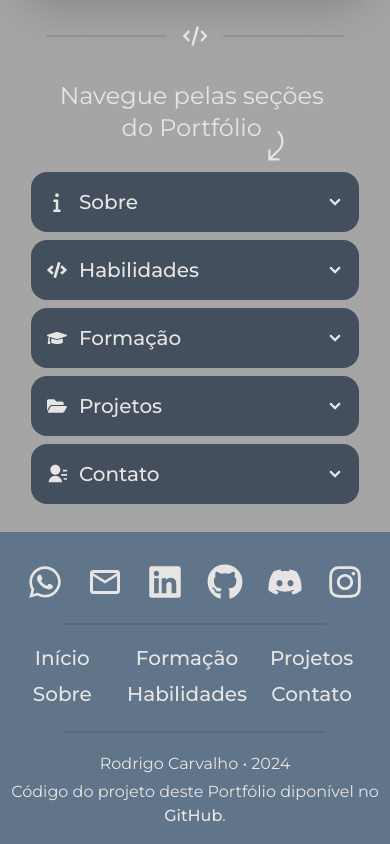
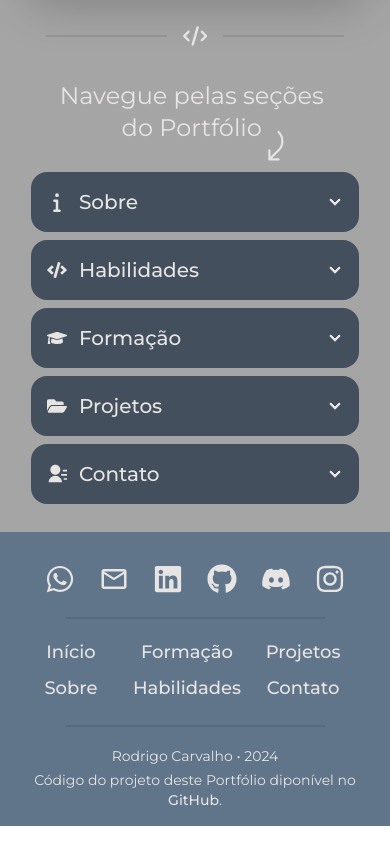
Before and after one commit to rodri-carvalho/portfolio, a React (Vite) app: page / in a window 390 px wide. Shown: the part 680-1524 px from the top of the page. Built offline with nearby package versions, Linux system fonts and the light colour scheme.

Commit message:
alteracoes na responsividade do footer para até sm

```diff
--- a/src/components/layout/Footer.jsx
+++ b/src/components/layout/Footer.jsx
@@ -8,48 +8,48 @@ function Footer() {
 	return (
 		<footer className="footer footer-center bg-secondary text-base-content pt-8 2xl:pt-10 3xl:pt-12 gap-3 mt-3">
 			<nav className="container mx-auto ">
-				<div className="flex gap-5 6xs:gap-6 4xs:gap-5 2xs:gap-7 sm:gap-9 md:gap-10 2xl:gap-14 3xl:gap-16 pb-1 lg:mb-2">
+				<div className="flex gap-6 4xs:gap-7 2xs:gap-7 sm:gap-8 md:gap-10 2xl:gap-14 3xl:gap-16 pb-1 lg:mb-2">
 					<a
 						href="https://wa.me/5561999662404"
 						target="_blank"
 						rel="noopener noreferrer"
 						className="botaoIcone p-0">
-						<FaWhatsapp className="text-4xl 4xs:text-5xl 2xs:text-4xl md:text-5xl xl:text-6xl 2xl:text-7xl 3xl:text-8xl" />
+						<FaWhatsapp className="text-3xl 4xs:text-4xl 2xs:text-4xl md:text-5xl xl:text-6xl 2xl:text-7xl 3xl:text-8xl" />
 					</a>
 					<a
 						href="mailto:rodricarvalhom@gmail.com"
 						target="_blank"
 						rel="noopener noreferrer"
 						className="botaoIcone p-0">
-						<MdOutlineEmail className="text-4xl 4xs:text-5xl 2xs:text-4xl md:text-5xl xl:text-6xl 2xl:text-7xl 3xl:text-8xl" />
+						<MdOutlineEmail className="text-3xl 4xs:text-4xl 2xs:text-4xl md:text-5xl xl:text-6xl 2xl:text-7xl 3xl:text-8xl" />
 					</a>
 					<a
 						href="https://www.linkedin.com/in/rodrigo-carvalho-m/"
 						target="_blank"
 						rel="noopener noreferrer"
 						className="botaoIcone p-0">
-						<FaLinkedin className="text-4xl 4xs:text-5xl 2xs:text-4xl md:text-5xl xl:text-6xl 2xl:text-7xl 3xl:text-8xl" />
+						<FaLinkedin className="text-3xl 4xs:text-4xl 2xs:text-4xl md:text-5xl xl:text-6xl 2xl:text-7xl 3xl:text-8xl" />
 					</a>
 					<a
 						href="https://github.com/rodri-carvalho"
 						target="_blank"
 						rel="noopener noreferrer"
 						className="botaoIcone p-0">
-						<FaGithub className="text-4xl 4xs:text-5xl 2xs:text-4xl md:text-5xl xl:text-6xl 2xl:text-7xl 3xl:text-8xl" />
+						<FaGithub className="text-3xl 4xs:text-4xl 2xs:text-4xl md:text-5xl xl:text-6xl 2xl:text-7xl 3xl:text-8xl" />
 					</a>
 					<a
 						href="https://discordapp.com/users/1067993447706931243"
 						target="_blank"
 						rel="noopener noreferrer"
 						className="botaoIcone p-0">
-						<FaDiscord className="text-4xl 4xs:text-5xl 2xs:text-4xl md:text-5xl xl:text-6xl 2xl:text-7xl 3xl:text-8xl" />
+						<FaDiscord className="text-3xl 4xs:text-4xl 2xs:text-4xl md:text-5xl xl:text-6xl 2xl:text-7xl 3xl:text-8xl" />
 					</a>
 					<a
 						href="https://www.instagram.com/rodrigomnd/"
 						target="_blank"
 						rel="noopener noreferrer"
 						className="botaoIcone p-0">
-						<FaInstagram className="text-4xl 4xs:text-5xl 2xs:text-4xl md:text-5xl xl:text-6xl 2xl:text-7xl 3xl:text-8xl" />
+						<FaInstagram className="text-3xl 4xs:text-4xl 2xs:text-4xl md:text-5xl xl:text-6xl 2xl:text-7xl 3xl:text-8xl" />
 					</a>
 				</div>
 			</nav>
@@ -59,39 +59,39 @@ function Footer() {
 			<nav className="grid grid-cols-3 2xs:flex justify-start pb-1 md:!py-2 3xl:!py-5 ml-1 mr-3 6xs:mr-4 5xs:mr-5 4xs:mr-6 2xs:ml-1 2xs:mr-1 2xs:gap-4 xs:gap-5 xm:gap-6 md:gap-7 lg:gap-8 xl:gap-9 2xl:gap-10 3xl:gap-12">
 				<Link
 					to="/"
-					className="botao rounded-btn text-xl 4xs:text-2xl 2xs:text-xl sm:text-2xl xl:text-3xl 2xl:text-4xl 3xl:text-5xl">
+					className="botao rounded-btn text-lg 4xs:text-xl 2xs:text-xl sm:text-2xl xl:text-3xl 2xl:text-4xl 3xl:text-5xl">
 					Início
 				</Link>
 				<Link
 					to="/education"
-					className="botao rounded-btn text-xl 4xs:text-2xl 2xs:text-xl sm:text-2xl xl:text-3xl 2xl:text-4xl 3xl:text-5xl">
+					className="botao rounded-btn text-lg 4xs:text-xl 2xs:text-xl sm:text-2xl xl:text-3xl 2xl:text-4xl 3xl:text-5xl">
 					Formação
 				</Link>
 				<Link
 					to="/projects"
-					className="botao rounded-btn text-xl 4xs:text-2xl 2xs:text-xl sm:text-2xl xl:text-3xl 2xl:text-4xl 3xl:text-5xl">
+					className="botao rounded-btn text-lg 4xs:text-xl 2xs:text-xl sm:text-2xl xl:text-3xl 2xl:text-4xl 3xl:text-5xl">
 					Projetos
 				</Link>
 				<Link
 					to="/about"
-					className="botao rounded-btn text-xl 4xs:text-2xl 2xs:text-xl sm:text-2xl xl:text-3xl 2xl:text-4xl 3xl:text-5xl">
+					className="botao rounded-btn text-lg 4xs:text-xl 2xs:text-xl sm:text-2xl xl:text-3xl 2xl:text-4xl 3xl:text-5xl">
 					Sobre
 				</Link>
 				<Link
 					to="/knowledge"
-					className="botao rounded-btn text-xl 4xs:text-2xl 2xs:text-xl sm:text-2xl xl:text-3xl 2xl:text-4xl 3xl:text-5xl">
+					className="botao rounded-btn text-lg 4xs:text-xl 2xs:text-xl sm:text-2xl xl:text-3xl 2xl:text-4xl 3xl:text-5xl">
 					Habilidades
 				</Link>
 				<Link
 					to="/findme"
-					className="botao rounded-btn text-xl 4xs:text-2xl 2xs:text-xl sm:text-2xl xl:text-3xl 2xl:text-4xl 3xl:text-5xl">
+					className="botao rounded-btn text-lg 4xs:text-xl 2xs:text-xl sm:text-2xl xl:text-3xl 2xl:text-4xl 3xl:text-5xl">
 					Contato
 				</Link>
 			</nav>
 			<div className="flex w-full items-center justify-center">
 				<div className="divider m-0 w-4/6 sm:w-1/2 lg:w-2/5 2xl:w-1/4 flex items-center justify-center"></div>
 			</div>
-			<aside className="text-base-100 text-base 4xs:text-lg 2xs:text-base sm:text-lg 2xl:text-2xl 3xl:text-4xl mb-4 md:mb-5 2xl:mb-7 3xl:mb-12 3xl:mt-5 px-2 gap-0 2xl:gap-2 3xl:gap-5">
+			<aside className="text-base-100 text-sm 4xs:text-base 2xs:text-base sm:text-lg 2xl:text-2xl 3xl:text-4xl mb-4 md:mb-5 2xl:mb-7 3xl:mb-12 3xl:mt-5 px-2 gap-0 2xl:gap-2 3xl:gap-5">
 				<p className="text-center pb-1">Rodrigo Carvalho • {footerYear}</p>
 				<p>
 					Código do projeto deste Portfólio diponível no{" "}
```
